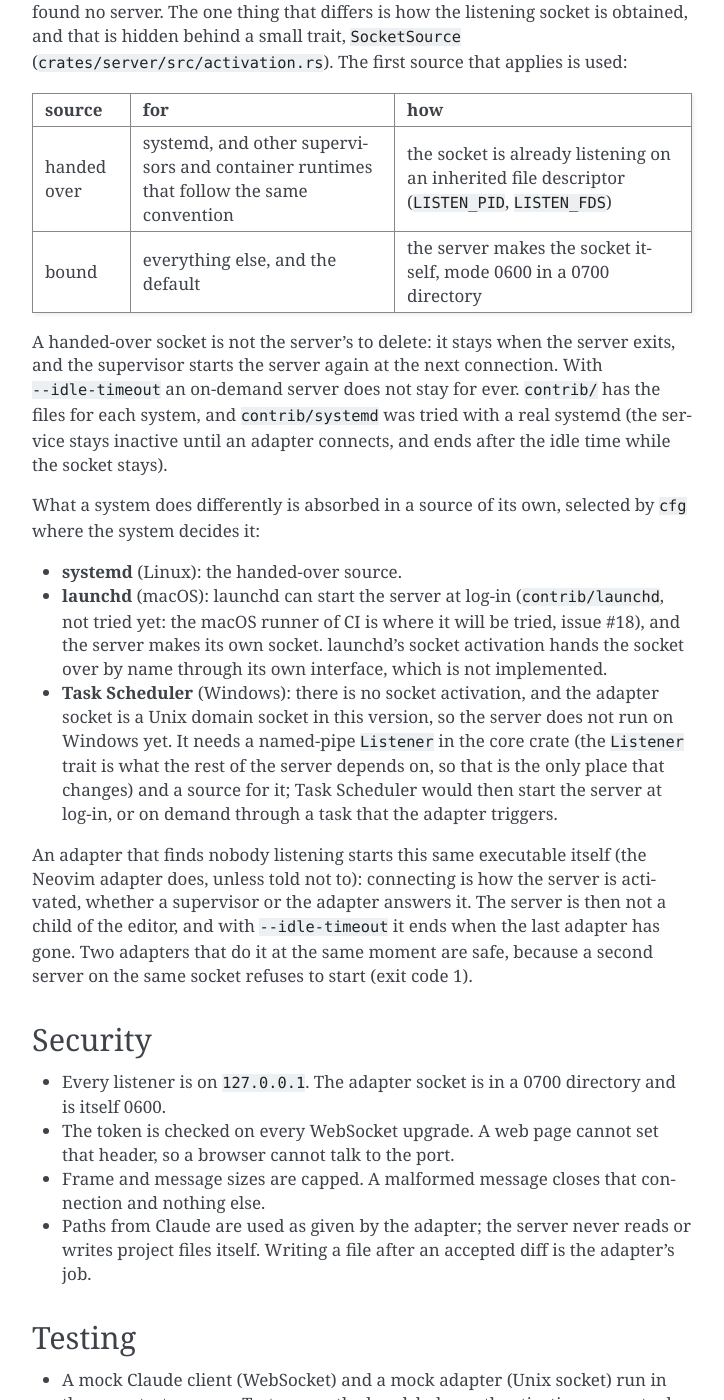
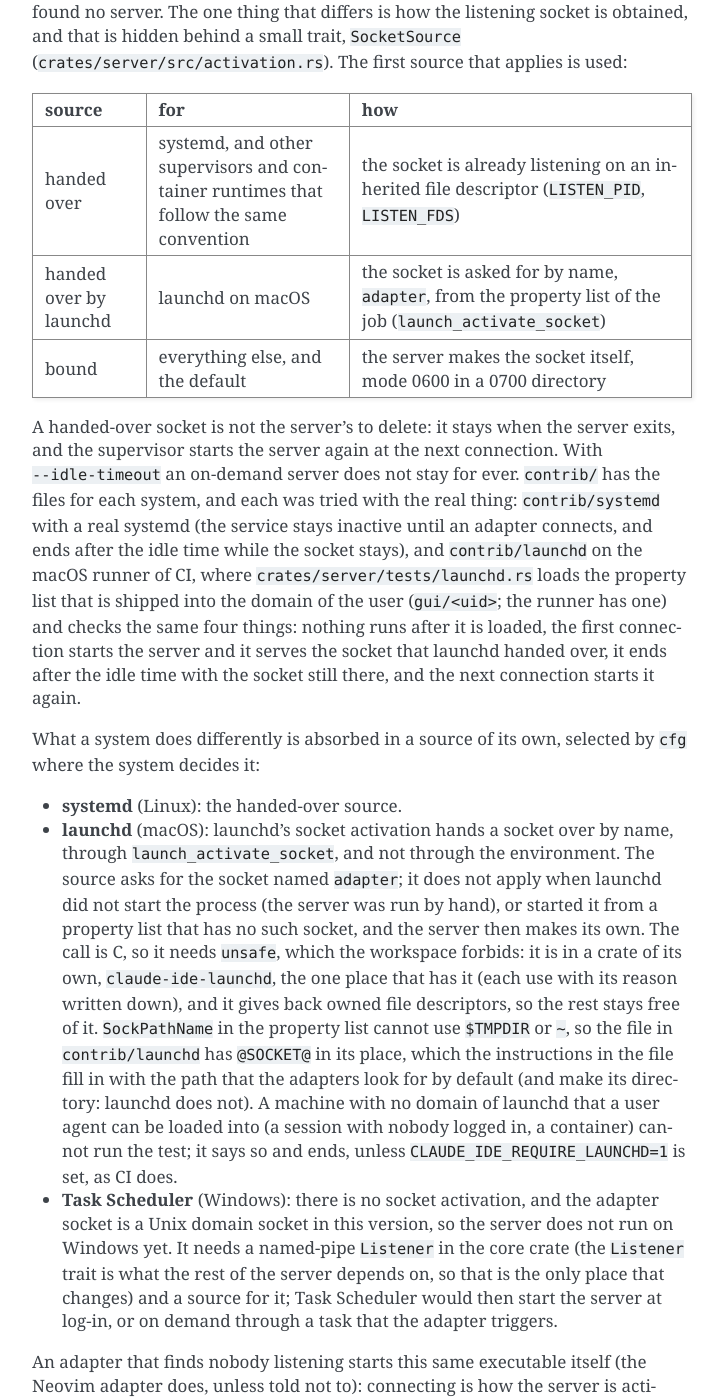
Before and after one commit to small-gear-lab/claude-ide-server, a Sphinx documentation site: the page built from docs/DESIGN.md, in a window 1280 px wide and 1400 px high, scrolled down 14651 px. Shown: the whole window, without its empty margins (388-1112 px from the left). Built offline with Sphinx 7.4.7, drawn with Linux system fonts in a browser that asks for light colours; some of the changed text lies outside the part shown.

Commit message:
Document launchd's socket activation: how the server gets the socket, how the property list is installed, and that it was tried on the macOS runner
The note that it was not tried is replaced by what the test on the runner checks, with the reason for the crate that has the unsafe code and
for the placeholder in the property list, and what a machine with no domain of launchd does. The Japanese files are built from the translations.

```diff
--- a/docs/DESIGN.md
+++ b/docs/DESIGN.md
@@ -439,19 +439,31 @@ first source that applies is used:
 | source | for | how |
 |---|---|---|
 | handed over | systemd, and other supervisors and container runtimes that follow the same convention | the socket is already listening on an inherited file descriptor (`LISTEN_PID`, `LISTEN_FDS`) |
+| handed over by launchd | launchd on macOS | the socket is asked for by name, `adapter`, from the property list of the job (`launch_activate_socket`) |
 | bound | everything else, and the default | the server makes the socket itself, mode 0600 in a 0700 directory |
 
 A handed-over socket is not the server's to delete: it stays when the server exits, and the supervisor starts the
 server again at the next connection. With `--idle-timeout` an on-demand server does not stay for ever. `contrib/` has
-the files for each system, and `contrib/systemd` was tried with a real systemd (the service stays inactive until an
-adapter connects, and ends after the idle time while the socket stays).
+the files for each system, and each was tried with the real thing: `contrib/systemd` with a real systemd (the service
+stays inactive until an adapter connects, and ends after the idle time while the socket stays), and `contrib/launchd`
+on the macOS runner of CI, where `crates/server/tests/launchd.rs` loads the property list that is shipped into the domain
+of the user (`gui/<uid>`; the runner has one) and checks the same four things: nothing runs after it is loaded, the first
+connection starts the server and it serves the socket that launchd handed over, it ends after the idle time with the
+socket still there, and the next connection starts it again.
 
 What a system does differently is absorbed in a source of its own, selected by `cfg` where the system decides it:
 
 - **systemd** (Linux): the handed-over source.
-- **launchd** (macOS): launchd can start the server at log-in (`contrib/launchd`, not tried yet: the macOS runner of
-  CI is where it will be tried, issue #18), and the server makes its own socket. launchd's socket activation hands the
-  socket over by name through its own interface, which is not implemented.
+- **launchd** (macOS): launchd's socket activation hands a socket over by name, through `launch_activate_socket`, and not
+  through the environment. The source asks for the socket named `adapter`; it does not apply when launchd did not start
+  the process (the server was run by hand), or started it from a property list that has no such socket, and the server
+  then makes its own. The call is C, so it needs `unsafe`, which the workspace forbids: it is in a crate of its own,
+  `claude-ide-launchd`, the one place that has it (each use with its reason written down), and it gives back owned file
+  descriptors, so the rest stays free of it. `SockPathName` in the property list cannot use `$TMPDIR` or `~`, so the
+  file in `contrib/launchd` has `@SOCKET@` in its place, which the instructions in the file fill in with the path that
+  the adapters look for by default (and make its directory: launchd does not). A machine with no domain of launchd that
+  a user agent can be loaded into (a session with nobody logged in, a container) cannot run the test; it says so and ends,
+  unless `CLAUDE_IDE_REQUIRE_LAUNCHD=1` is set, as CI does.
 - **Task Scheduler** (Windows): there is no socket activation, and the adapter socket is a Unix domain socket in this
   version, so the server does not run on Windows yet. It needs a named-pipe `Listener` in the core crate (the
   `Listener` trait is what the rest of the server depends on, so that is the only place that changes) and a source for
--- a/docs/NVIM.md
+++ b/docs/NVIM.md
@@ -85,7 +85,7 @@ problem. `:ClaudeIde start` and `:ClaudeIde stop` start and stop the connection.
 Nobody has to start the server by hand. The adapter connects to the socket of the server, and what happens when
 nobody is listening depends on how the server is set up:
 
-- **A supervisor holds the socket** (systemd socket activation, see `contrib/`): the connection works, and the first
+- **A supervisor holds the socket** (systemd socket activation, or launchd on macOS; see `contrib/`): the connection works, and the first
   one starts the server. The adapter never notices that the server was not running.
 - **Nothing holds it:** the adapter starts `claude-ide-server` itself, once, and then waits for it like for any other
   server. The server is not a child of Neovim: it goes on when Neovim ends, and ends by itself when no adapter has
```
Also changed, not shown: other parts of docs/DESIGN.md (+1 -2 lines), docs/ja/DESIGN.md (+8 -7 lines), docs/ja/NVIM.md (+1 -1 lines), 2 other files.
